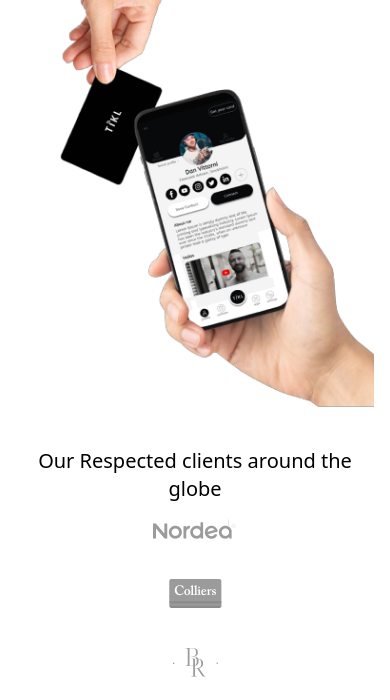
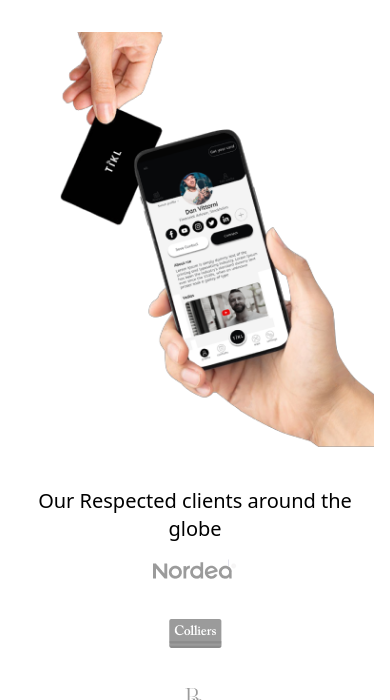
Before and after one commit to BasharatAliKing/Tikl-on-Tailwind, a plain HTML site: page index.html in a window 390 px wide. Shown: the part 400-1100 px from the top of the page. Drawn offline with nearby package versions, Linux system fonts and the light colour scheme.

Commit message:
edit readme and add new.md

```diff
--- a/index.html
+++ b/index.html
@@ -65,7 +65,7 @@
               </a>
          </div>
     </div>
-        <div class="mt-0 md:mt-0 md:w-1/2"><img src="./assets/images/Banner 1.png" alt="my-img" width="100%"></div>
+        <div class="mt-10 md:mt-0 md:w-1/2"><img src="./assets/images/Banner 1.png" alt="my-img" width="100%"></div>
     </div>
    </section>
    <!--Respected Clients section starts here-->
```
